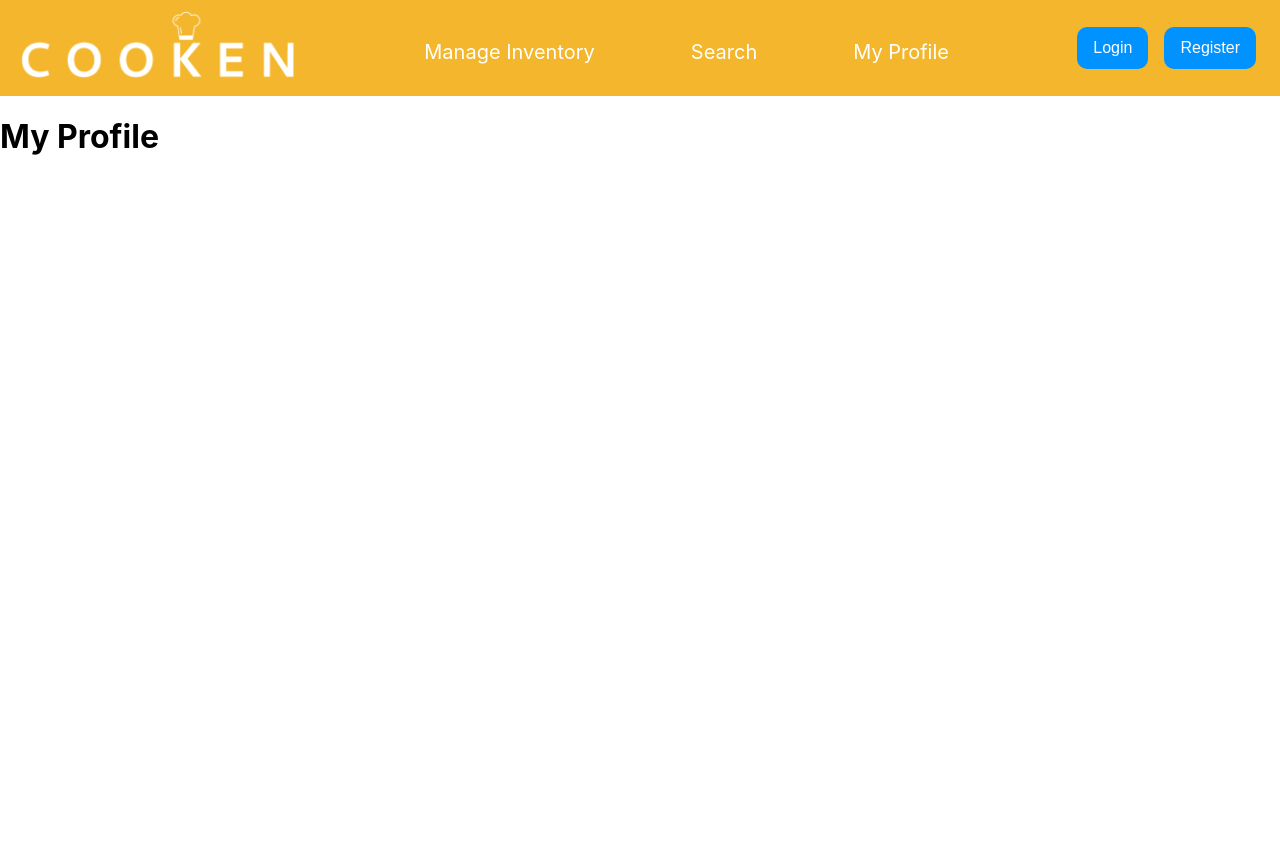
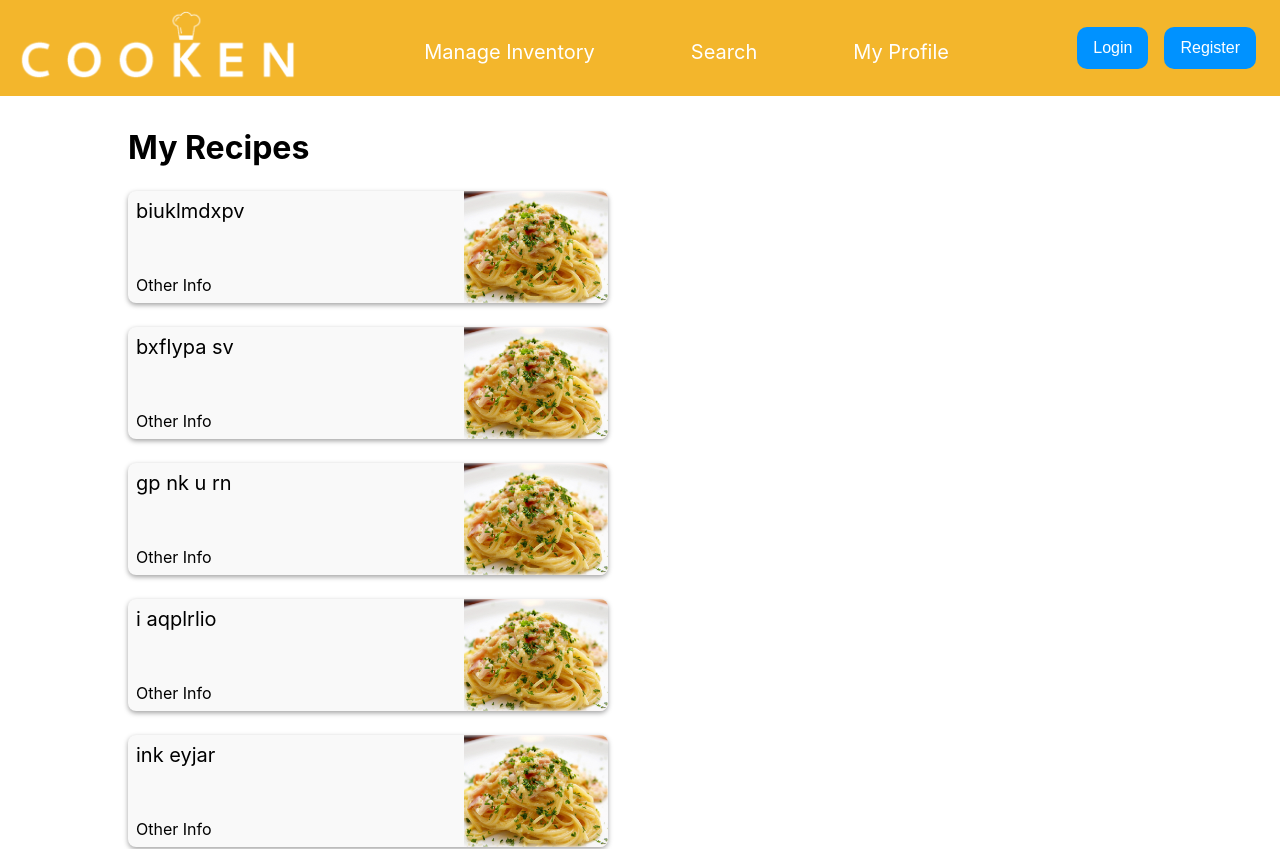
Before and after one commit to kuscu0/cooken, a React (Create React App) app: page /myProfile in a window 1280 px wide. Shown: the top 849 px of the page. Before the commit the page ends 800 px from the top, so only its background shows below. Built offline with nearby package versions, Linux system fonts and the light colour scheme.

Commit message:
added my profile/recipes page layout

```diff
--- a/src/App.jsx
+++ b/src/App.jsx
@@ -40,7 +40,6 @@ export default function App() {
 						<Route path="/" component={Home}/>
 					</Switch>
 				</main>
-
 			</div>
 		</BrowserRouter>
 	);
--- a/src/App.scss
+++ b/src/App.scss
@@ -64,3 +64,8 @@ header {
 		font-size: 1rem;
 	}
 }
+
+.paddedPage {
+	width: #{m}in(80vw, 70rem);
+	margin: 2rem auto;
+}
--- a/src/pages/MyProfile/MyProfile.jsx
+++ b/src/pages/MyProfile/MyProfile.jsx
@@ -1,7 +1,32 @@
 import "./MyProfile.scss";
+import RecipeTile from "../../basics/recipeTile/RecipeTile";
 
 export default function MyProfile() {
+	function randStr() {
+		const az = "qwertzuiopasdfghjklyxcvbnm   ";
+		let out = "" ;
+		for (let i = 0; i < 10; i++)
+			out += az[Math.floor(Math.random() * az.length)];
+		return out;
+	}
+
+	let randomRecipes = Array(20).fill(undefined).map(() => ({
+		title: randStr(),
+		img: "/img/carbonara.jpg",
+		url: "/recipe"
+	}));
+	randomRecipes = randomRecipes.sort((recipeA, recipeB) =>
+		recipeA.title.toLowerCase().replace(/\s/g, "").localeCompare(recipeB.title.toLowerCase().replace(/\s/g, ""))
+	);
+
 	return (
-		<h1>My Profile</h1>
+		<div className="myProfile paddedPage">
+			<h1>My Recipes</h1>
+			{
+				randomRecipes.map(recipe => (
+					<RecipeTile recipeUrl={recipe.url} recipeTitle={recipe.title} recipeImg={recipe.img}/>
+				))
+			}
+		</div>
 	);
 }
--- a/src/pages/MyProfile/MyProfile.scss
+++ b/src/pages/MyProfile/MyProfile.scss
@@ -0,0 +1,8 @@
+
+
+.myProfile {
+	> .recipeTile {
+		margin: 1.5rem 0;
+		width: 30rem;
+	}
+}
--- a/src/pages/recipe/Recipe.jsx
+++ b/src/pages/recipe/Recipe.jsx
@@ -2,7 +2,7 @@ import "./Recipe.scss";
 
 export default function Recipe() {
 	return (
-		<div className="recipePage">
+		<div className="recipePage paddedPage">
 			<h1>Spaghetti Carbonara</h1>
 			<img src="/img/carbonara.jpg" alt="carbonara" className="recipeImage"/>
 			<div className="ingredients">
--- a/src/pages/recipe/Recipe.scss
+++ b/src/pages/recipe/Recipe.scss
@@ -1,9 +1,6 @@
 
 
 .recipePage {
-	width: #{m}in(80vw, 70rem);
-	margin: 2rem auto;
-
 	> h1 {
 
 	}
--- a/src/pages/recipeSearch/RecipeSearch.jsx
+++ b/src/pages/recipeSearch/RecipeSearch.jsx
@@ -6,7 +6,7 @@ import SimpleButton from "../../basics/simpleButton/simpleButton";
 
 export default function RecipeSearch() {
 	return (
-		<div className="recipeSearch">
+		<div className="recipeSearch paddedPage">
 			<div className="optionsBar">
 				<InputText placeholder="Search..."/>
 				<DropDown
--- a/src/pages/recipeSearch/RecipeSearch.scss
+++ b/src/pages/recipeSearch/RecipeSearch.scss
@@ -1,6 +1,4 @@
 .recipeSearch {
-	width: #{m}in(80vw, 70rem);
-	margin: 2rem auto;
 	display: flex;
 	flex-direction: column;
 
```
